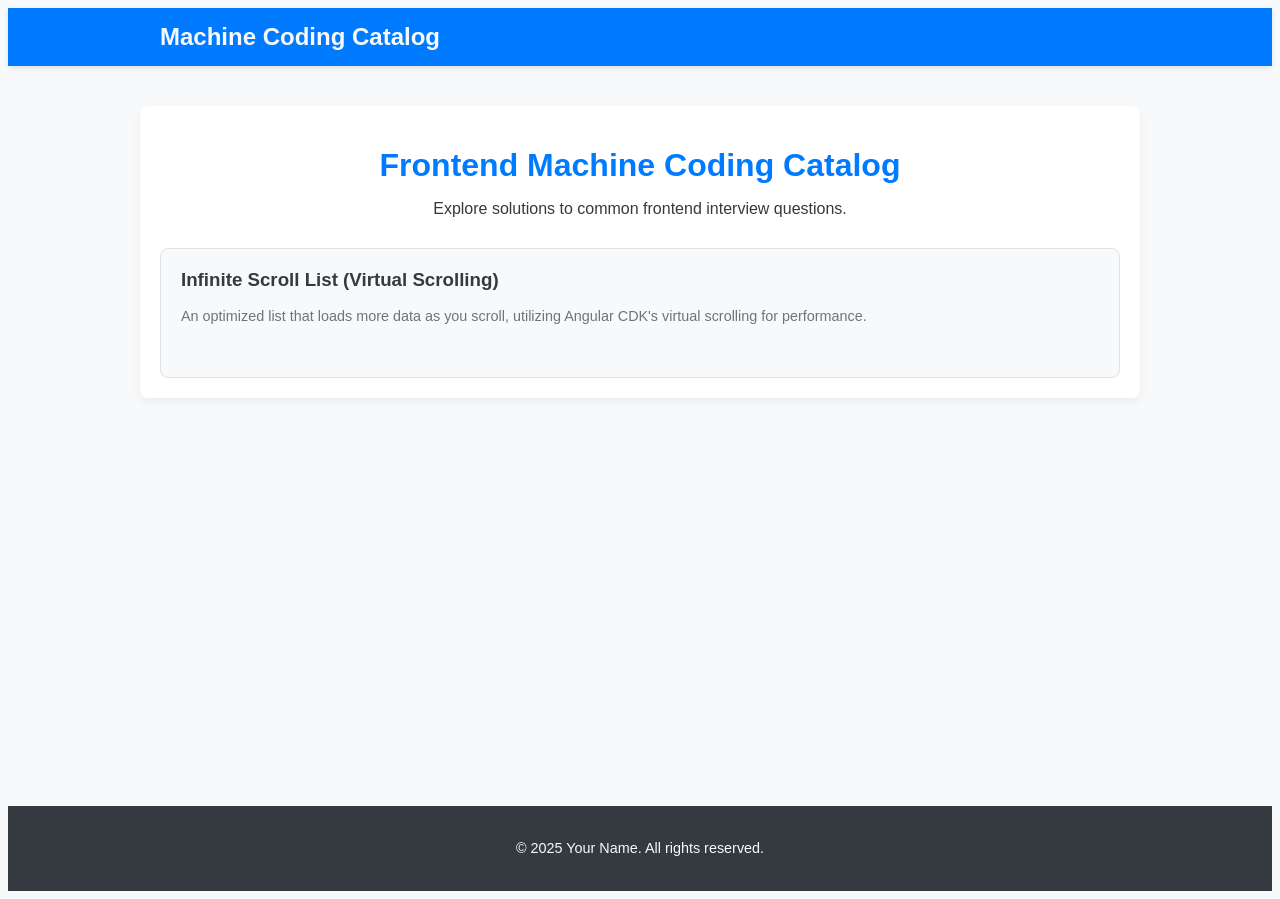
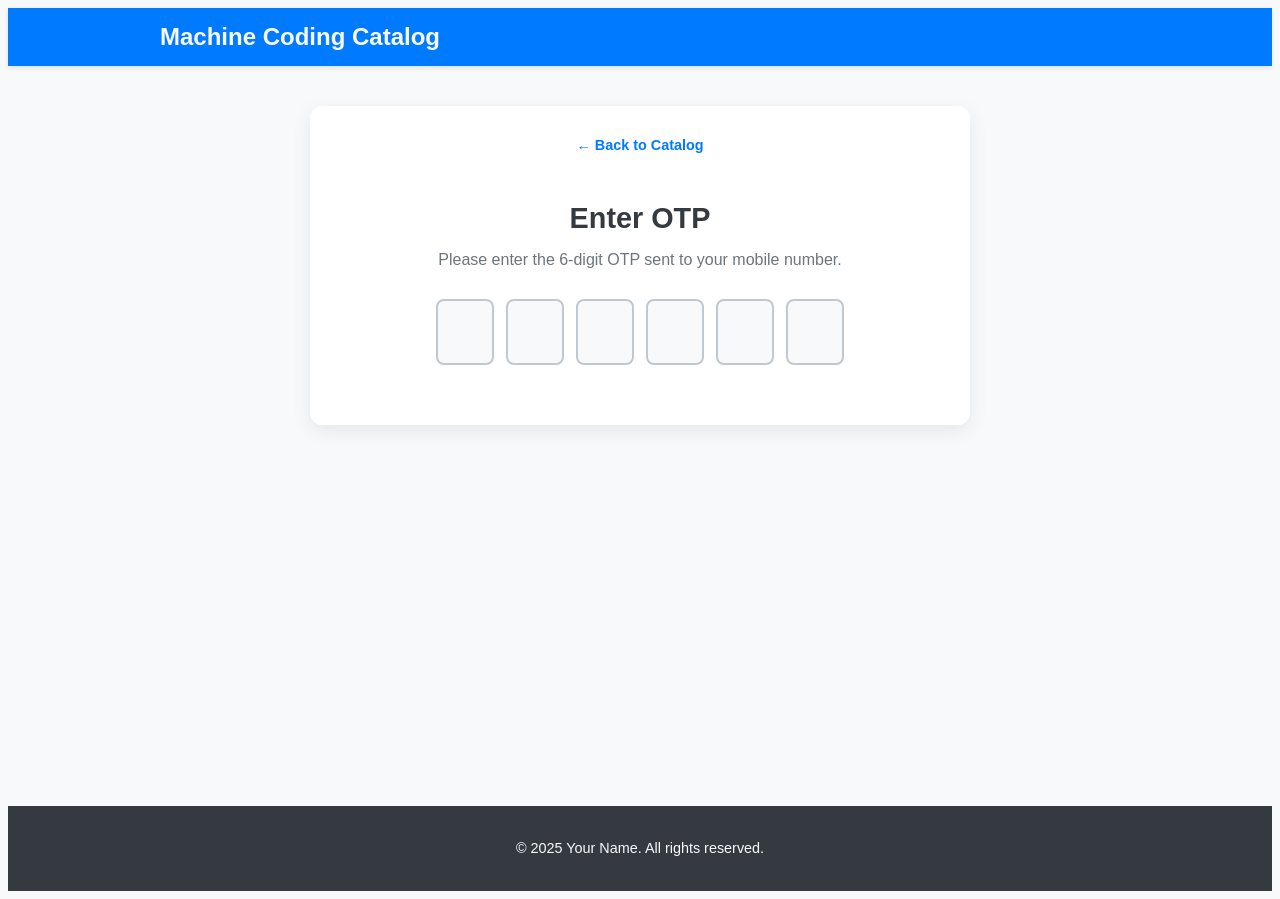
Before and after one commit to hi-shekhar/angular_machine_coding, an Angular app: page /otp-input in a window 1280 px wide. Before the commit this address led to /. Built offline with nearby package versions, Linux system fonts and the light colour scheme.

Commit message:
otp input component

```diff
--- a/src/app/app.routes.ts
+++ b/src/app/app.routes.ts
@@ -1,6 +1,7 @@
 import { Routes } from '@angular/router';
 import { HomeComponent } from './home/home.component';
 import { ItemsListComponent } from './features/infinite-scroll/items-list/items-list.component';
+import { OtpInputComponent } from './features/otp-input/otp-input.component';
 
 export const routes: Routes = [
   {
@@ -14,6 +15,11 @@ export const routes: Routes = [
     title: 'Infinite Scroll List'
   },
   {
+    path: 'otp-input',
+    component: OtpInputComponent,
+    title: 'Otp Input Component'
+  },
+  {
     path: '**',
     redirectTo: '',
     pathMatch: 'full'
--- a/src/app/features/infinite-scroll/items-list/items-list.component.html
+++ b/src/app/features/infinite-scroll/items-list/items-list.component.html
@@ -1,4 +1,5 @@
 <div class="items-list-container">
+  <a routerLink="/" class="back-link">&larr; Back to Catalog</a>
   <h2>Infinite Scroll List (Virtual Scrolling)</h2>
 
   <cdk-virtual-scroll-viewport itemSize="80" class="virtual-scroll-viewport">
--- a/src/app/features/infinite-scroll/items-list/items-list.component.scss
+++ b/src/app/features/infinite-scroll/items-list/items-list.component.scss
@@ -8,6 +8,7 @@
   border-radius: 8px;
   box-shadow: 0 2px 4px rgba(0, 0, 0, 0.1);
   background-color: vars.$color-background-gray;
+  text-align: center;
 }
 
 h2 {
--- a/src/app/features/infinite-scroll/items-list/items-list.component.ts
+++ b/src/app/features/infinite-scroll/items-list/items-list.component.ts
@@ -13,13 +13,13 @@ import { ScrollingModule, CdkVirtualScrollViewport } from '@angular/cdk/scrollin
 import { ItemsService, Item } from '../services/items.service';
 import { takeUntilDestroyed } from '@angular/core/rxjs-interop';
 import { debounceTime, filter } from 'rxjs/operators';
+import { RouterLink } from '@angular/router';
 
 @Component({
   selector: 'app-items-list',
-  imports: [CommonModule, ScrollingModule],
+  imports: [CommonModule, ScrollingModule, RouterLink],
   templateUrl: './items-list.component.html',
   styleUrls: ['./items-list.component.scss'],
-  changeDetection: ChangeDetectionStrategy.OnPush
 })
 export class ItemsListComponent implements OnInit, AfterViewInit {
   private itemsService = inject(ItemsService);
--- /dev/null
+++ b/src/app/features/otp-input/otp-input.component.html
@@ -0,0 +1,23 @@
+<div class="otp-container">
+    <a routerLink="/" class="back-link">&larr; Back to Catalog</a>
+    <h2>Enter OTP</h2>
+    <p>Please enter the 6-digit OTP sent to your mobile number.</p>
+
+    <div class="otp-inputs-wrapper">
+        @for (digit of otpDigits(); track $index) {
+        <input #otpInput type="text" inputmode="numeric" pattern="[0-9]*" maxlength="1" [value]="digit"
+            (input)="handleInput($event, $index)" (keydown)="handleKeyDown($event, $index)"
+            (paste)="handlePaste($event, $index)" [attr.aria-label]="'OTP digit ' + ($index + 1) + ' of ' + otpLength"
+            tabindex="0" />
+        }
+    </div>
+
+    @if (isOtpValid()) {
+    <div class="otp-success-message">
+        <p>&#10004; OTP Entered Successfully!</p>
+        <p>Entered OTP: <strong>{{ enteredOtp() }}</strong></p>
+        <button class="clear-button" (click)="clearOtp()">Clear OTP</button>
+    </div>
+    }
+
+</div>
--- /dev/null
+++ b/src/app/features/otp-input/otp-input.component.scss
@@ -0,0 +1,89 @@
+@use '../../../styles/variables' as vars;
+@use 'sass:color';
+
+.otp-container {
+  max-width: 600px;
+  margin: 40px auto;
+  padding: 30px;
+  background-color: vars.$color-background-light;
+  border-radius: 12px;
+  box-shadow: 0 6px 20px rgba(0, 0, 0, 0.08);
+  text-align: center;
+}
+
+h2 {
+  color: vars.$color-text-dark;
+  margin-bottom: 10px;
+  font-size: 1.8em;
+}
+
+p {
+  color: vars.$color-secondary-gray;
+  margin-bottom: 30px;
+  font-size: 1em;
+}
+
+.otp-inputs-wrapper {
+  display: flex;
+  justify-content: center;
+  gap: 12px;
+  margin-bottom: 30px;
+
+  input {
+    width: 50px;
+    height: 60px;
+    font-size: 2em;
+    text-align: center;
+    border: 2px solid vars.$color-border-light;
+    border-radius: 8px;
+    outline: none;
+    transition: border-color 0.2s ease-in-out, box-shadow 0.2s ease-in-out;
+    background-color: vars.$color-background-gray;
+    color: vars.$color-text-dark;
+
+    &:focus {
+      border-color: vars.$color-primary-blue;
+      box-shadow: 0 0 0 3px rgba(vars.$color-primary-blue, 0.2);
+      background-color: vars.$color-background-light;
+    }
+
+    &:not(:placeholder-shown) {
+      border-color: color.adjust(vars.$color-border-light, $lightness: -10%);
+    }
+  }
+}
+
+.otp-success-message {
+  margin-top: 20px;
+  padding: 15px;
+  background-color: color.adjust(vars.$color-success, $lightness: 40%);
+  border: 1px solid color.adjust(vars.$color-success, $lightness: 20%);
+  color: color.adjust(vars.$color-success, $lightness: -10%);
+  font-weight: bold;
+
+  p {
+    margin: 5px 0;
+    text-align: center;
+    color: inherit;
+  }
+
+  strong {
+    color: vars.$color-primary-blue;
+  }
+}
+
+.clear-button {
+  margin-top: 15px;
+  padding: 10px 20px;
+  background-color: vars.$color-primary-blue;
+  color: vars.$color-text-light;
+  border: none;
+  border-radius: 5px;
+  cursor: pointer;
+  font-size: 1em;
+  transition: background-color 0.2s ease-in-out;
+
+  &:hover {
+    background-color: color.adjust(vars.$color-primary-blue, $lightness: -10%);
+  }
+}
--- /dev/null
+++ b/src/app/features/otp-input/otp-input.component.ts
@@ -0,0 +1,163 @@
+import {
+    Component,
+    Input,
+    Output,
+    EventEmitter,
+    signal,
+    OnInit,
+    ViewChildren,
+    QueryList,
+    ElementRef
+} from '@angular/core';
+import { CommonModule } from '@angular/common';
+import { FormsModule } from '@angular/forms';
+import { RouterLink } from '@angular/router';
+
+@Component({
+    selector: 'app-otp-input',
+    standalone: true,
+    imports: [
+        CommonModule,
+        FormsModule,
+        RouterLink
+    ],
+    templateUrl: './otp-input.component.html',
+    styleUrls: ['./otp-input.component.scss']
+})
+export class OtpInputComponent implements OnInit {
+
+    @Input() otpLength: number = 6;
+    @Output() otpCompleted = new EventEmitter<string>();
+
+
+    otpDigits = signal<string[]>([]);
+
+    @ViewChildren('otpInput') otpInputs!: QueryList<ElementRef<HTMLInputElement>>;
+
+    isOtpValid = signal(false);
+    enteredOtp = signal('');
+
+    ngOnInit(): void {
+        this.otpDigits.set(new Array(this.otpLength).fill(''));
+    }
+
+    private findFirstEmptyInputIndex(): number {
+        return this.otpDigits().findIndex(digit => digit === '');
+    }
+
+    handleInput(event: Event, index: number): void {
+        const input = event.target as HTMLInputElement;
+        let value = input.value;
+
+        const firstEmptyIndex = this.findFirstEmptyInputIndex();
+
+        if (index > firstEmptyIndex && firstEmptyIndex !== -1) {
+            // Clear the value that was just typed in the wrong place (if any)
+            input.value = this.otpDigits()[index];
+            this.otpInputs.get(firstEmptyIndex)?.nativeElement.focus();
+            event.preventDefault();
+            return;
+        }
+
+        // Filter out non-numeric characters and ensure only one digit
+        value = value.replace(/[^0-9]/g, '');
+        if (value.length > 1) {
+            // Take only one character.
+            value = value.charAt(0);
+        }
+
+        // Update the signal with the cleaned value
+        this.otpDigits.update(digits => {
+            const newDigits = [...digits];
+            newDigits[index] = value;
+            return newDigits;
+        });
+
+        // If a digit was entered and it's not the last field, auto-advance focus
+        if (value !== '' && index < this.otpLength - 1) {
+            this.otpInputs.get(index + 1)?.nativeElement.focus();
+        }
+
+        this.checkOtpCompletion();
+    }
+
+    handleKeyDown(event: KeyboardEvent, index: number): void {
+        const input = event.target as HTMLInputElement;
+
+        switch (event.key) {
+            case 'Backspace':
+                // If current field is empty, move focus to previous field
+                if (input.value === '' && index > 0) {
+                    this.otpInputs.get(index - 1)?.nativeElement.focus();
+                }
+                break;
+
+            case 'ArrowLeft':
+                if (index > 0) {
+                    this.otpInputs.get(index - 1)?.nativeElement.focus();
+                }
+                break;
+
+            case 'ArrowRight':
+                if (index < this.otpLength - 1) {
+                    this.otpInputs.get(index + 1)?.nativeElement.focus();
+                }
+                break;
+
+            default:
+                const isDigit = /^[0-9]$/.test(event.key);
+                const isControlKey = event.key.length > 1 || event.ctrlKey || event.metaKey;
+
+                // Block non-digits and non-control keys
+                if (!isDigit && !isControlKey) {
+                    event.preventDefault();
+                }
+                break;
+        }
+    }
+
+    handlePaste(event: ClipboardEvent, startIndex: number): void {
+        event.preventDefault();
+
+        const pasteData = event.clipboardData?.getData('text/plain');
+        if (pasteData) {
+            // Filter non-numeric characters
+            const digitsToPaste = pasteData.replace(/[^0-9]/g, '');
+            this.otpDigits.update(digits => {
+                const newDigits = [...digits];
+                for (let i = 0; i < this.otpLength; i++) {
+                    if (startIndex + i < this.otpLength && i < digitsToPaste.length) {
+                        newDigits[startIndex + i] = digitsToPaste.charAt(i);
+                    }
+                }
+                return newDigits;
+            });
+
+            // Auto-focus the next relevant field or the last one if filled
+            const lastPastedIndex = startIndex + digitsToPaste.length - 1;
+            const focusIndex = Math.min(lastPastedIndex + 1, this.otpLength - 1);
+            this.otpInputs.get(focusIndex)?.nativeElement.focus();
+
+            this.checkOtpCompletion();
+        }
+    }
+
+    private checkOtpCompletion(): void {
+        const fullOtp = this.otpDigits().join('');
+        if (fullOtp.length === this.otpLength && /^\d+$/.test(fullOtp)) {
+            this.isOtpValid.set(true);
+            this.enteredOtp.set(fullOtp);
+            this.otpCompleted.emit(fullOtp);
+        } else {
+            this.isOtpValid.set(false);
+            this.enteredOtp.set('');
+        }
+    }
+
+    clearOtp(): void {
+        this.otpDigits.set(new Array(this.otpLength).fill(''));
+        this.isOtpValid.set(false);
+        this.enteredOtp.set('');
+        this.otpInputs.first?.nativeElement.focus();
+    }
+}
--- a/src/app/home/home.component.html
+++ b/src/app/home/home.component.html
@@ -8,5 +8,9 @@
             <p>An optimized list that loads more data as you scroll, utilizing Angular CDK's virtual scrolling for
                 performance.</p>
         </a>
+        <a routerLink="/otp-input" class="catalog-item">
+            <h3>OTP Input Component</h3>
+            <p>A user-friendly, auto-advancing, and highly customizable OTP (One-Time Password) input field.</p>
+        </a>
     </div>
 </div>
--- a/src/styles/styles.scss
+++ b/src/styles/styles.scss
@@ -6,3 +6,16 @@ body {
     background-color: vars.$color-background-gray;
     box-sizing: border-box;
 }
+
+.back-link {
+  display: inline-block;
+  margin-bottom: 25px;
+  color: vars.$color-primary-blue;
+  text-decoration: none;
+  font-weight: bold;
+  font-size: 0.9em;
+
+  &:hover {
+    text-decoration: underline;
+  }
+}
```
